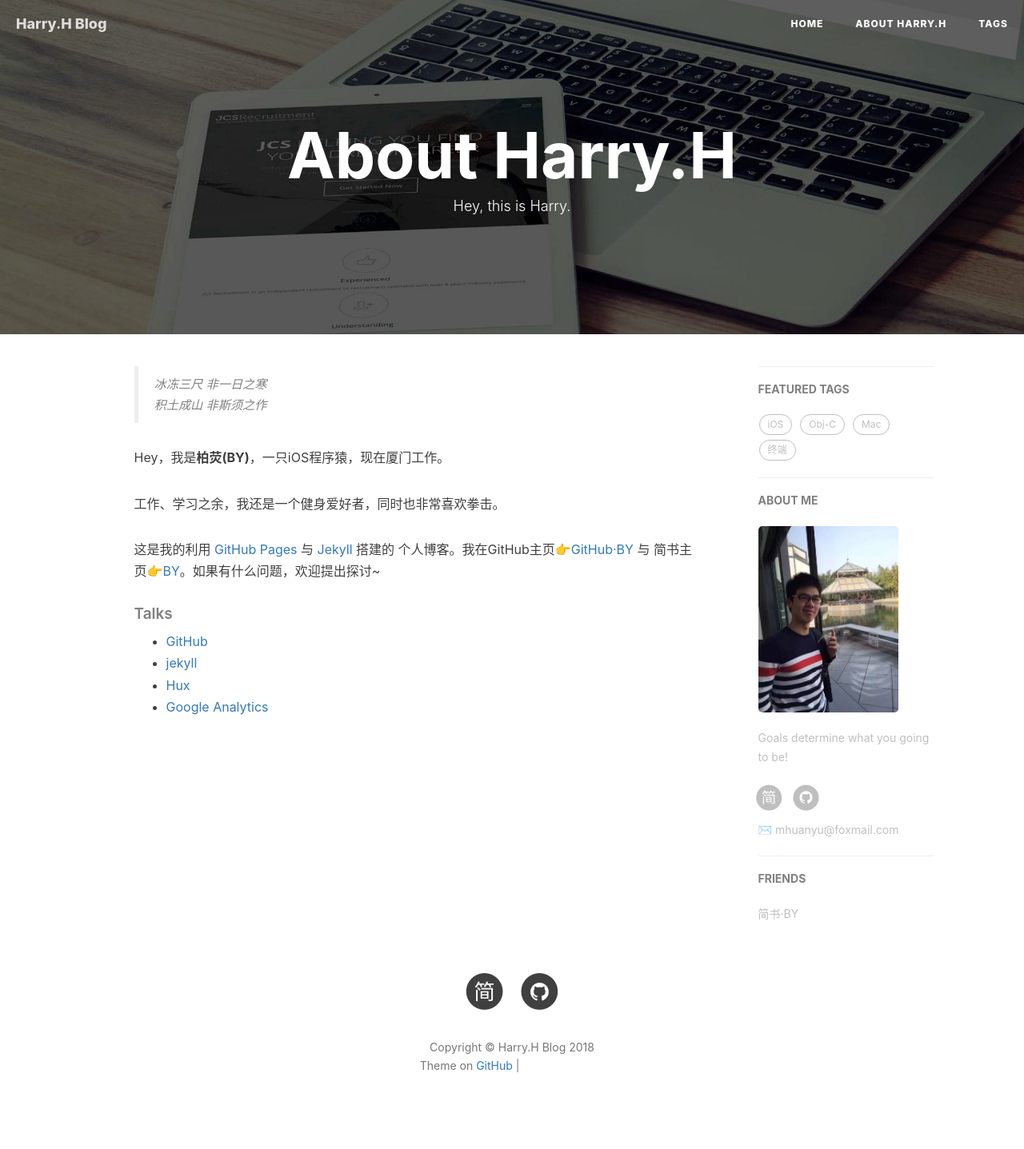
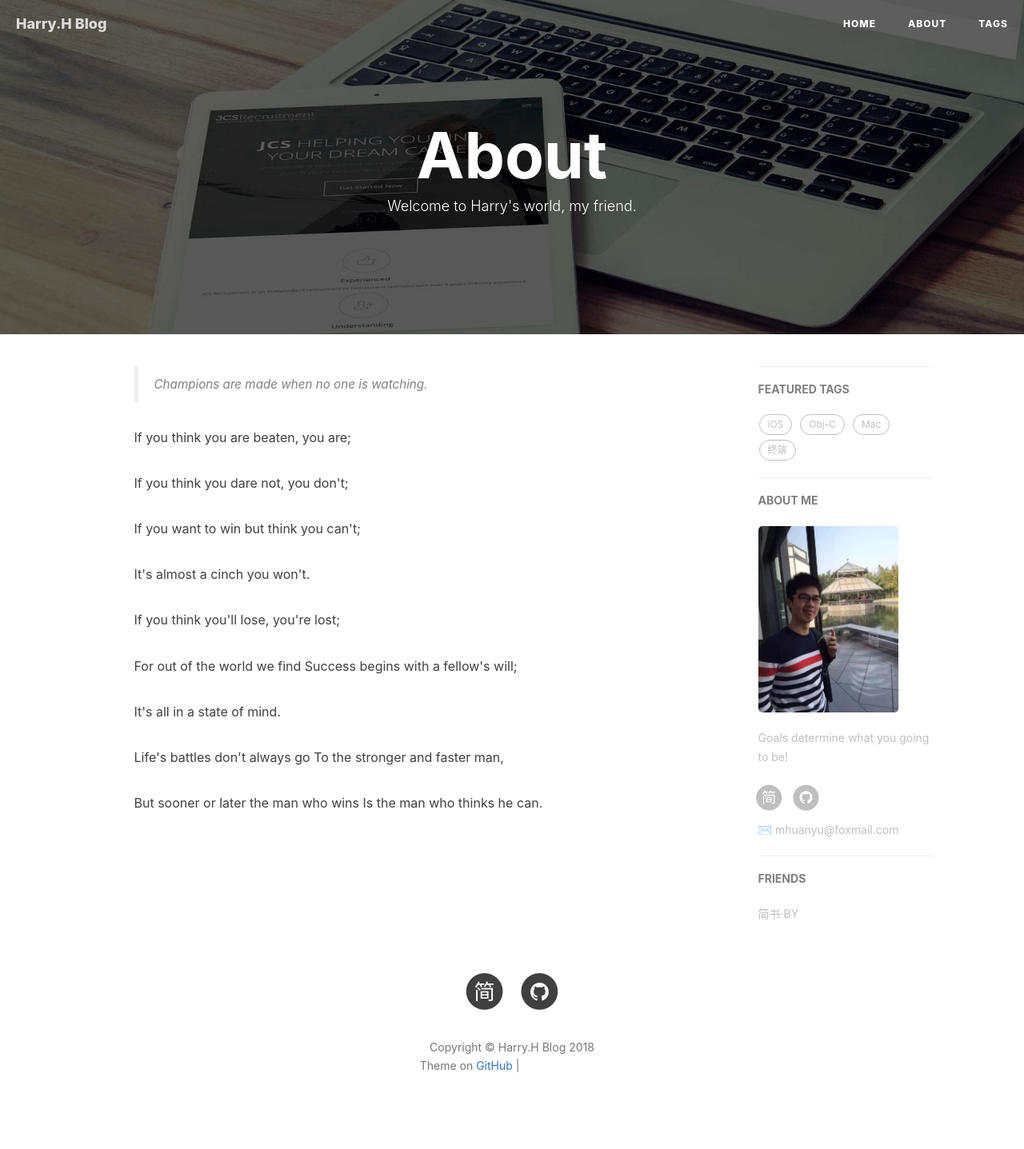
Before and after one commit to HarryHq/Harry.H.github.io, a Jekyll site: the page built from about.html, in a window 1280 px wide. Shown: the whole page at 80% size. Built offline with Jekyll 4.4.1, drawn with Linux system fonts in a browser that asks for light colours; nearby versions of some CDN libraries; comment, search, counter and statistics services are not loaded; grey boxes are pictures that could not be loaded.

Commit message:
fourth update

```diff
--- a/about.html
+++ b/about.html
@@ -1,7 +1,7 @@
 ---
 layout: page
-title: "About Harry.H"
-description: "Hey, this is Harry."
+title: "About"
+description: "Welcome to Harry's world, my friend."
 header-img: "img/post-bg-rwd.jpg"
 ---
 
@@ -15,25 +15,23 @@ header-img: "img/post-bg-rwd.jpg"
 <div class="zh post-container">
 
   <!--copied from markdown -->
-    <blockquote><p>冰冻三尺 非一日之寒<br>
-    积土成山 非斯须之作</p></blockquote>
+  <blockquote>
+    <p>Champions are made when no one is watching.</p>
+  </blockquote>
 
-    <p>Hey，我是<strong>柏荧(BY)</strong>，一只iOS程序猿，现在厦门工作。</p>
+  <p>If you think you are beaten, you are;</p>
+  <p>If you think you dare not, you don't; </p>
+  <p>If you want to win but think you can't; </p>
+  <p>It's almost a cinch you won't.</p>
 
-    <p>工作、学习之余，我还是一个健身爱好者，同时也非常喜欢拳击。</p>
+  <p>If you think you'll lose, you're lost; </p>
+  <p>For out of the world we find Success begins with a fellow's will; </p>
+  <p>It's all in a state of mind. </p>
 
-    <p>这是我的利用 <a href="https://pages.github.com/">GitHub Pages</a> 与 <a href="http://jekyll.com.cn/">Jekyll</a> 搭建的 个人博客。我在GitHub主页<a href="https://github.com/qiubaiying">👉GitHub·BY</a> 与 简书主页<a href="https://http://www.jianshu.com/u/e71990ada2fd">👉BY</a>。如果有什么问题，欢迎提出探讨~</p>
+  <p>Life's battles don't always go To the stronger and faster man, </p>
+  <p>But sooner or later the man who wins Is the man who thinks he can.</p>
 
-    <p></p>
 
-    <h5>Talks</h5>
-
-    <ul>
-        <li><a href="https://github.com">GitHub</a></li>
-        <li><a href="http://jekyll.com.cn/">jekyll</a></li>
-        <li><a href="http://huangxuan.me/">Hux</a></li>
-        <li><a href="https://analytics.google.com/analytics">Google Analytics</a></li>
-    </ul>
 </div>
 
 <!-- English Version -->
@@ -68,15 +66,15 @@ header-img: "img/post-bg-rwd.jpg"
   window.addEventListener('hashchange', _render);
 
   // handle render
-    function _render(){
+  function _render() {
     var _hash = window.location.hash;
     // en
-        if(_hash == "#en"){
+    if (_hash == "#en") {
       $select.selectedIndex = 1;
       $en.style.display = "block";
       $zh.style.display = "none";
       // zh by default
-        }else{
+    } else {
       // not trigger onChange, otherwise cause a loop call.
       $select.selectedIndex = 0;
       $zh.style.display = "block";
@@ -85,10 +83,10 @@ header-img: "img/post-bg-rwd.jpg"
   }
 
   // handle select change
-    function onLanChange(index){
-        if(index == 0){
+  function onLanChange(index) {
+    if (index == 0) {
       window.location.hash = "#zh"
-        }else{
+    } else {
       window.location.hash = "#en"
     }
   }
@@ -137,7 +139,9 @@ header-img: "img/post-bg-rwd.jpg"
   var disqus_url = "{{site.url}}{{page.url}}";
 
   (function() {
-        var dsq = document.createElement('script'); dsq.type = 'text/javascript'; dsq.async = true;
+    var dsq = document.createElement('script');
+    dsq.type = 'text/javascript';
+    dsq.async = true;
     dsq.src = '//' + disqus_shortname + '.disqus.com/embed.js';
     (document.getElementsByTagName('head')[0] || document.getElementsByTagName('body')[0]).appendChild(dsq);
   })();
```
Also changed, not shown: other parts of about.html (+5 -1 lines). Lines whose indentation alone changed are shown as unchanged.
